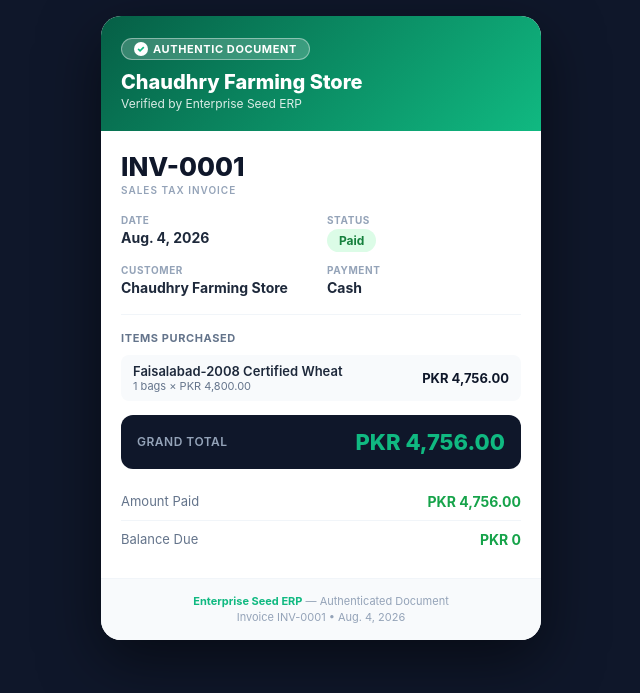
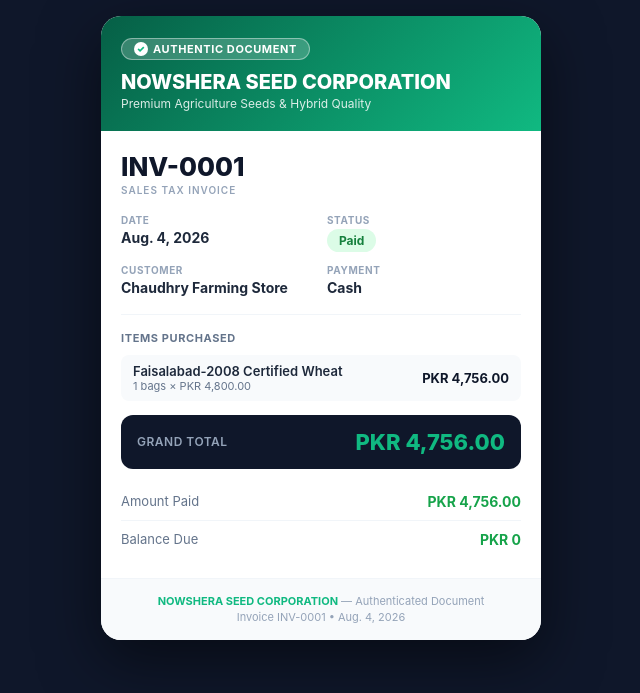
Before and after one commit to Wajahat35/nowsheraseed, a Django app: page /sales/verify/INV-0001/ in a window 1280 px wide. Shown: the top 693 px of the page, without its empty margins (319-959 px from the left). Run offline with Django 5.2, Linux system fonts and the light colour scheme; data comes from the database, SQL or seed files in the repository.

Commit message:
Display dynamic Company Name (NOWSHERA SEED CORPORATION) on public QR verification page header and footer

```diff
--- a/apps/sales/views.py
+++ b/apps/sales/views.py
@@ -151,7 +151,9 @@ class InvoiceQRVerifyView(View):
     """Public QR scan verification page — no login required."""
     def get(self, request, invoice_number):
         invoice = get_object_or_404(SalesInvoice, invoice_number=invoice_number)
-        return render(request, 'sales/invoice_qr_verify.html', {'invoice': invoice})
+        from apps.settings_app.models import CompanyProfile
+        company = CompanyProfile.get_instance()
+        return render(request, 'sales/invoice_qr_verify.html', {'invoice': invoice, 'company': company})
 
 class RecordPaymentView(LoginRequiredMixin, View):
     def post(self, request, pk):
--- a/templates/sales/invoice_qr_verify.html
+++ b/templates/sales/invoice_qr_verify.html
@@ -140,8 +140,8 @@
             <span class="check-icon">✓</span>
             Authentic Document
         </div>
-        <h1>{{ invoice.customer.name }}</h1>
-        <p>Verified by Enterprise Seed ERP</p>
+        <h1>{{ company.name|default:"NOWSHERA SEED CORPORATION" }}</h1>
+        <p>{{ company.tagline|default:"Verified Official Seed ERP Invoice" }}</p>
     </div>
 
     <!-- BODY -->
@@ -217,7 +217,7 @@
 
     <!-- FOOTER -->
     <div class="footer">
-        <span class="brand">Enterprise Seed ERP</span> — Authenticated Document<br>
+        <span class="brand">{{ company.name|default:"NOWSHERA SEED CORPORATION" }}</span> — Authenticated Document<br>
         Invoice {{ invoice.invoice_number }} &bull; {{ invoice.date }}
     </div>
 </div>
```
